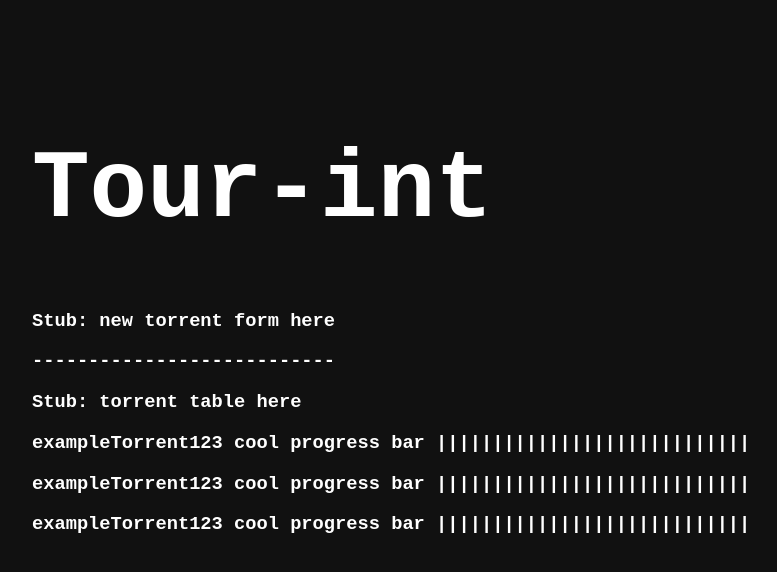
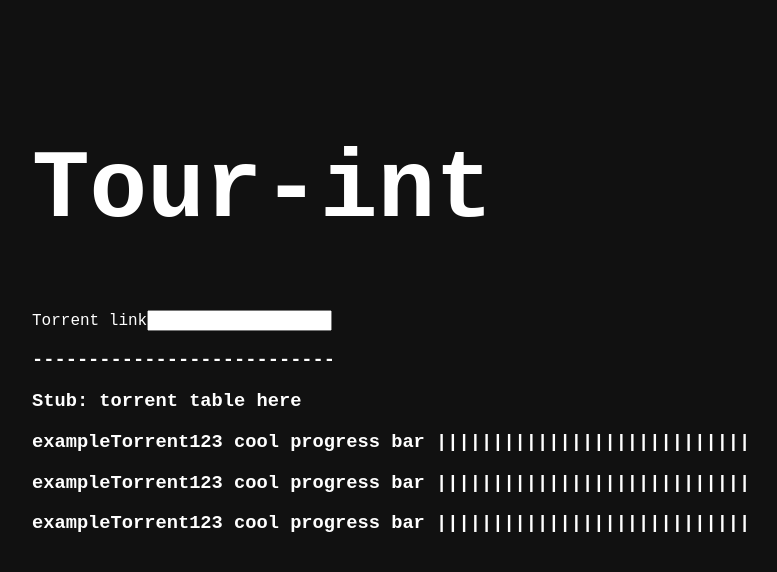
Before and after one commit to johnvtan/tour-int, a React (Create React App) app in the folder client/: page / in a window 1280 px wide. Shown: the top 572 px of the page, without its empty margins (16-793 px from the left). Built offline with nearby package versions, Linux system fonts and the light colour scheme.

Commit message:
Add torrent form component

```diff
--- a/client/src/components/App.jsx
+++ b/client/src/components/App.jsx
@@ -2,6 +2,7 @@ import React from "react";
 
 import { GlobalStyle, Container, AppContainer } from "../styles/AppStyles";
 import Title from "../components/Title";
+import TorrentForm from "../components/TorrentForm";
 
 function App() {
   return (
@@ -10,7 +11,7 @@ function App() {
       <Container>
         <AppContainer>
           <Title />
-          <h3>Stub: new torrent form here</h3>
+          <TorrentForm />
           <h3>---------------------------</h3>
           <h3>Stub: torrent table here</h3>
           <h3>
--- /dev/null
+++ b/client/src/components/TorrentForm.jsx
@@ -0,0 +1,33 @@
+import React, { useState } from "react";
+
+function TorrentForm() {
+  const [value, setValue] = useState("");
+
+  const handleInputChange = (e) => {
+    e.persist();
+    setValue(e.target.value);
+  };
+
+  const handleSubmit = (e) => {
+    e.preventDefault();
+    console.log(value);
+    setValue("");
+  };
+
+  return (
+    <>
+      <form onSubmit={handleSubmit}>
+        <label htmlFor="add-torrent">Torrent link</label>
+        <input
+          type="text"
+          name="add-torrent"
+          value={value}
+          required
+          onChange={handleInputChange}
+        />
+      </form>
+    </>
+  );
+}
+
+export default TorrentForm;
```
